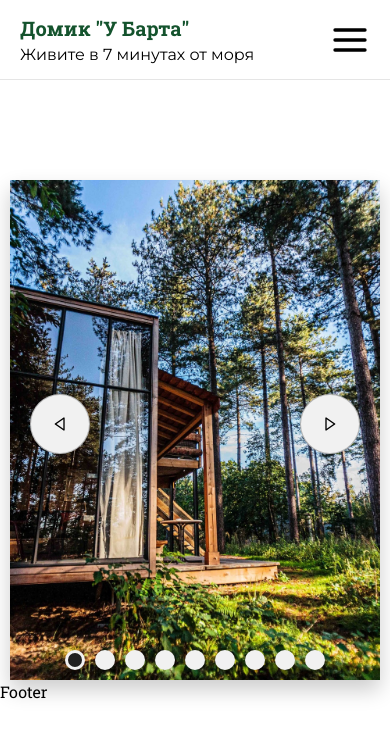
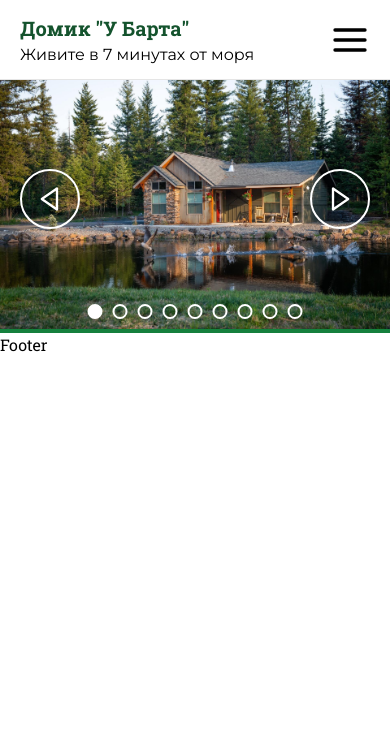
Before and after one commit to iliaalekseevofb/Cottage-rent, a React (Create React App) app: page / in a window 390 px wide. Shown: the top 738 px of the page. Built offline with nearby package versions, Linux system fonts and the light colour scheme.

Commit message:
Image slider is almost done (not fully responsive)

```diff
--- a/src/components/Home/ImageSlider.css
+++ /dev/null
@@ -1,77 +0,0 @@
-.container-slider {
-  max-width: 700px;
-  height: 500px;
-  margin: 100px auto 0;
-  position: relative;
-  overflow: hidden;
-  box-shadow: 0 10px 20px rgba(0, 0, 0, 0.2);
-}
-@media screen and (max-width: 700px){
-  .container-slider {
-    margin: 100px 10px 0;
-  }
-}
-.slide {
-  width: 100%;
-  height: 100%;
-  position: absolute;
-  opacity: 0;
-  transition: opacity ease-in-out 0.4s;
-}
-.slide img {
-  width: 100%;
-  height: 100%;
-  object-fit: cover;
-}
-.active-anim {
-  opacity: 1;
-}
-
-.btn-slide {
-  width: 60px;
-  height: 60px;
-  border-radius: 50%;
-  background: #f1f1f1;
-  border: 1px solid rgba(34, 34, 34, 0.287);
-  position: absolute;
-  display: flex;
-  justify-content: center;
-  align-items: center;
-  cursor: pointer;
-}
-
-.btn-slide img {
-  width: 25px;
-  height: 25px;
-  pointer-events: none;
-}
-.prev {
-  top: 50%;
-  left: 20px;
-  transform: translateY(-60%);
-}
-.next {
-  top: 50%;
-  right: 20px;
-  transform: translateY(-60%);
-}
-
-
-.container-dots {
-  position: absolute;
-  bottom: 10px;
-  left: 50%;
-  transform: translateX(-50%);
-  display: flex;
-}
-.dot {
-  width: 20px;
-  height: 20px;
-  border-radius: 50%;
-  border: 3px solid #f1f1f1;
-  margin: 0 5px;
-  background: #f1f1f1;
-}
-.dot.active {
-  background: rgb(32, 32, 32);
-}
--- a/src/components/Home/ImageSlider.js
+++ b/src/components/Home/ImageSlider.js
@@ -1,9 +1,8 @@
 import React, { useState } from 'react';
 import { defleurMagali, erikMclean, kennyTimmer1, kennyTimmer2, louisRenaudineau, lucaBravo, matthewHarwood, simonWaelti, stephenWheeler } from '../../assets';
 import { BiRightArrow, BiLeftArrow } from 'react-icons/bi';
-import './ImageSlider.css';
 
-const sources = [kennyTimmer1, erikMclean, defleurMagali, kennyTimmer2, louisRenaudineau, lucaBravo, matthewHarwood, simonWaelti, stephenWheeler];
+const sources = [stephenWheeler, kennyTimmer1, erikMclean, defleurMagali, kennyTimmer2, louisRenaudineau, lucaBravo, matthewHarwood, simonWaelti];
 
 const ImageSlider = () => {
   const [slideIndex, setSlideIndex] = useState(1);
@@ -29,23 +28,23 @@ const ImageSlider = () => {
   }
 
   return (
-    <div className='container-slider'>
+    <div className='w-full h-[30vh] sm:h-[40vh] lg:h-[440px] xl:h-[580px] relative overflow-hidden border-b-4 border-green-700'>
       {sources.map((item, index) => {
         return (
-        <div key={index} className={slideIndex === index + 1 ? 'slide active-anim' : 'slide'}>
-            <img src={item} alt='...' />
+          <div key={index} className={`${slideIndex === index + 1 ? 'opacity-100' : 'opacity-0'} w-full h-full absolute z-10 transition-opacity ease-in-out duration-500`}>
+            <img className = 'w-full h-full object-cover' src={item} alt='...' />
           </div>
         )
       })}
-      <button onClick={nextSlide} className='btn-slide next'>
-          <BiRightArrow />
+      <button onClick={nextSlide} className='w-[60px] h-[60px] absolute z-20 flex justify-center items-center rounded-[50%] border-2 border-white text-white cursor-pointer top-[50%] right-[20px] -translate-y-[60%] hover:bg-gradient-to-t hover:from-myGradient hover:to-myGradient'>
+          <BiRightArrow size={28} />
       </button>
-      <button onClick={prevSlide} className='btn-slide prev'>
-          <BiLeftArrow />
+      <button onClick={prevSlide} className='w-[60px] h-[60px] absolute z-20 flex justify-center items-center rounded-[50%] border-2 border-white text-white cursor-pointer top-[50%] left-[20px] -translate-y-[60%] hover:bg-gradient-to-t hover:from-myGradient hover:to-myGradient'>
+          <BiLeftArrow size={28} />
       </button>
-      <div className='container-dots'>
+      <div className='absolute flex z-20 bottom-[10px] left-[50%] -translate-x-[50%]'>
         {Array.from({length: 9}).map((item, index) => (
-          <div onClick={() => {moveDot(index + 1)}} className={slideIndex === index + 1 ? 'dot active cursor-pointer' : 'dot cursor-pointer'}></div>
+          <div key={index} onClick={() => {moveDot(index + 1)}} className={slideIndex === index + 1 ? 'bg-white w-[15px] h-[15px] rounded-[50%] border-2 border-white mx-[5px] cursor-pointer' : 'w-[15px] h-[15px] rounded-[50%] border-2 border-white mx-[5px] cursor-pointer'}></div>
         ))}
       </div>
     </div>
--- a/src/components/InfoBar.js
+++ b/src/components/InfoBar.js
@@ -30,7 +30,7 @@ const InfoBar = () => {
 
   const DropdownMenu = () => {
     return (
-      <div className={`absolute ${toggleMenu ? 'block' : 'hidden'} lg:hidden top-20 sm:top-24 right-0 left-0 bg-white`}>
+      <div className={`absolute z-30 ${toggleMenu ? 'block' : 'hidden'} lg:hidden top-20 sm:top-24 right-0 left-0 bg-white`}>
         <a href='#contacts' onClick={() => {setToggleMenu(false)}} className='h-16 px-5 flex justify-start items-center border-b border-b-neutral-200'>
           <BsFillTelephoneFill size={24} className='text-green-700 mr-2'/>
           <div className='font-serif'>
--- a/tailwind.config.js
+++ b/tailwind.config.js
@@ -6,6 +6,11 @@ module.exports = {
     fontFamily: {
       'sans': ['"Roboto Slab"', 'sans'],
       'serif': ['Montserrat', 'serif']
+    },
+    extend: {
+      colors: {
+        'myGradient': 'rgba(0, 0, 0, 0.4)',
+      }
     }
   },
   plugins: [],
```
